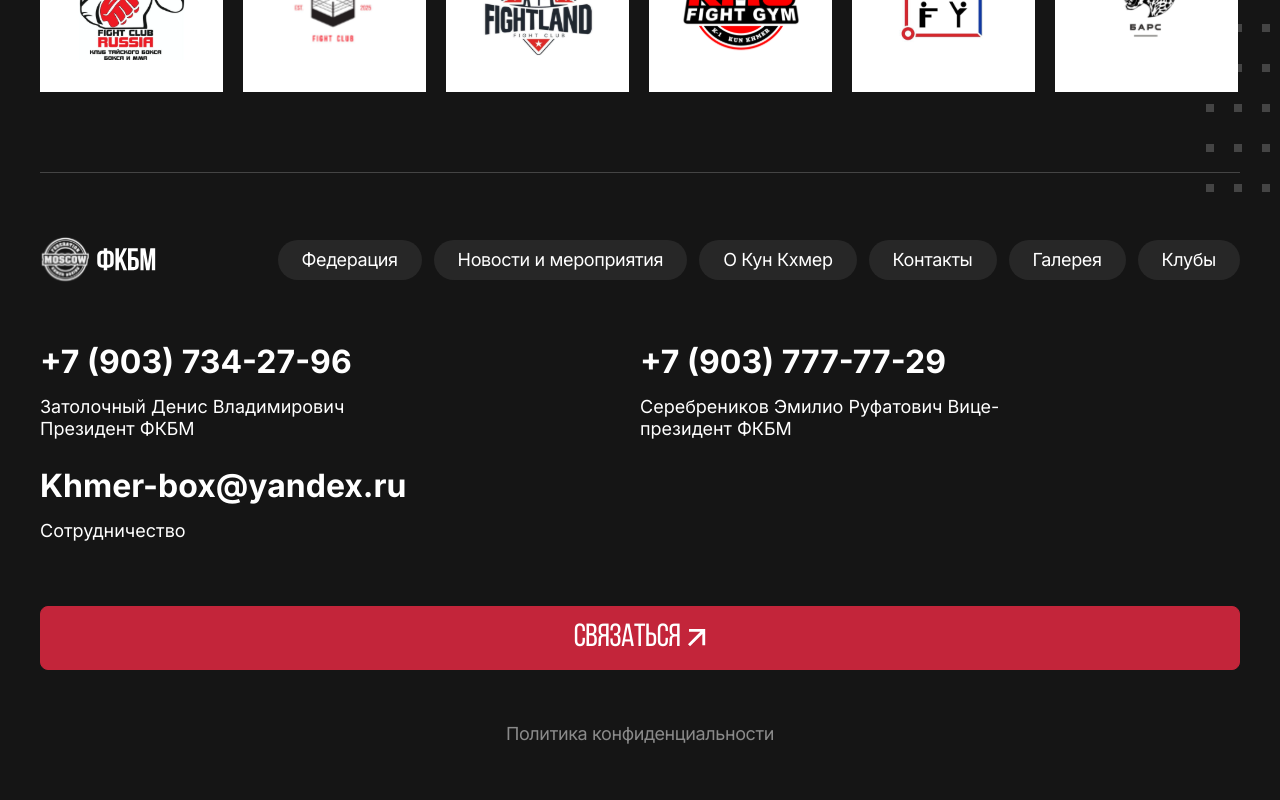
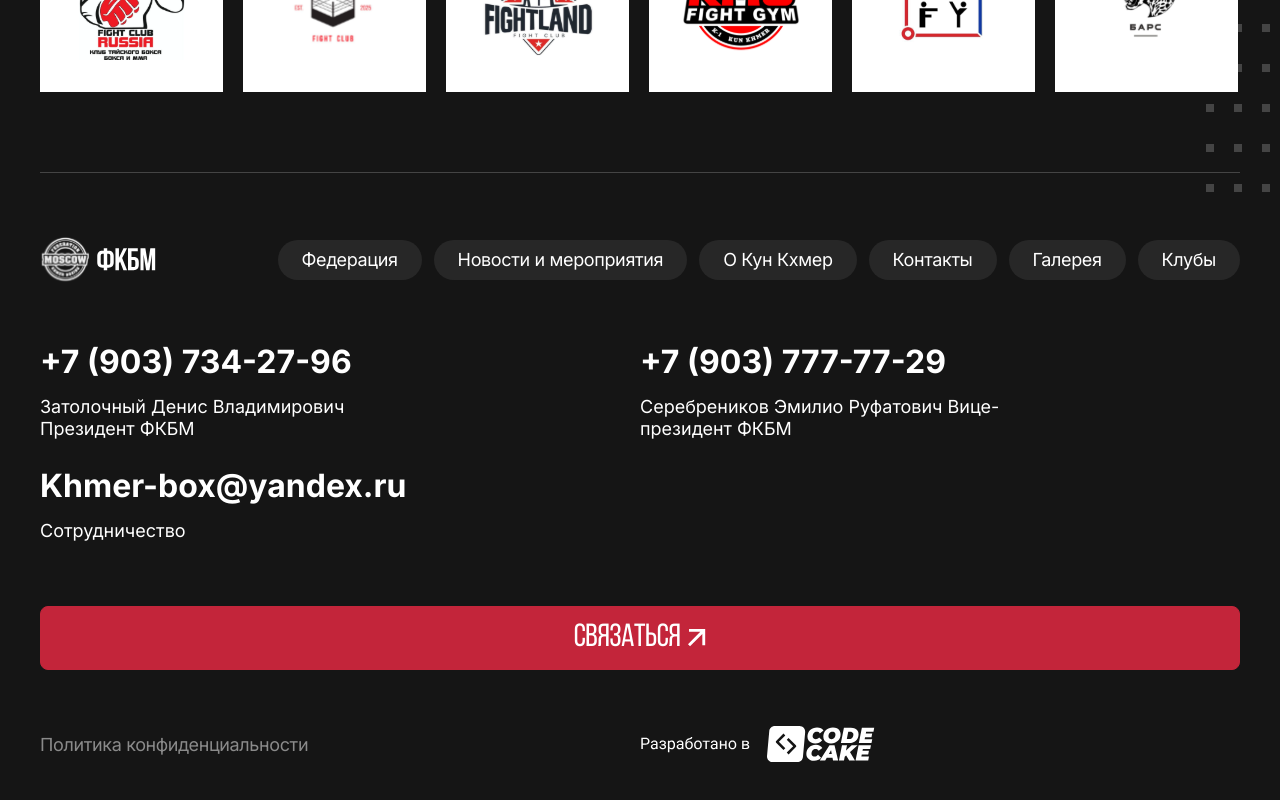
Before and after one commit to GRSdzn/sport-next-app, a Next.js app: page / in a window 1280 px wide. Shown: the part 7157-7957 px from the top of the page. Built offline with nearby package versions, Linux system fonts and the light colour scheme; no server answers.

Commit message:
add codeCake

```diff
--- /dev/null
+++ b/src/components/layout/ClientButton/ClientButton.tsx
@@ -0,0 +1,60 @@
+'use client'
+
+import React, {useCallback, useState} from 'react';
+import {Button} from "@/components/ui/Button/Button";
+import Image from "next/image";
+import Link from "next/link";
+import {CodeCake} from "@/components/layout/CodeCake";
+import ContactModal from "@/components/ui/ContactModal/ContactModal";
+import CallbackModal from "@/components/ui/CallbackModal";
+
+type ModalType = 'contact' | 'callback' | null;
+
+export const ClientButton = () => {
+  const [activeModal, setActiveModal] = useState<ModalType>(null);
+
+  const openModal = useCallback((modalType: ModalType) => {
+    setActiveModal(modalType);
+  }, []);
+
+  const closeModal = useCallback(() => {
+    setActiveModal(null);
+  }, []);
+  return (
+    <>
+      <div className="footer__button-container">
+        {/* BUTTON - СВЯЗАТЬСЯ */}
+        <Button
+          type="button"
+          aria-label="Связаться с нами"
+          variant="primary"
+          size="lg"
+          fullWidth
+          icon={<Image src="/images/icons/icon-arrow.svg" alt="Иконка стрелки" width={18} height={18} />}
+          iconPosition="right"
+          onClick={() => openModal('callback')}
+        >
+          Связаться
+        </Button>
+        <div className="adaptive-container">
+          <p>
+            <Link
+              href="/privacy-policy"
+              className="footer__privacy-policy-link"
+              aria-label="Политика конфиденциальности"
+            >
+              Политика конфиденциальности
+            </Link>
+          </p>
+          <CodeCake />
+        </div>
+      </div>
+      <ContactModal
+        isOpen={activeModal === 'contact'}
+        onClose={closeModal}
+        onOpenCallback={() => openModal('callback')}
+      />
+      <CallbackModal isOpen={activeModal === 'callback'} onClose={closeModal} />
+    </>
+  );
+};
--- /dev/null
+++ b/src/components/layout/ClientButton/index.ts
@@ -0,0 +1 @@
+export * from './ClientButton';
--- /dev/null
+++ b/src/components/layout/CodeCake/CodeCake.tsx
@@ -0,0 +1,10 @@
+import Image from "next/image";
+
+export const CodeCake = () => {
+  return (
+    <a href="https://t.me/konstankk" target="_blank" rel="noopener"
+       aria-label="Ссылка на контакт разработчика (откроется в новой вкладке)">
+      <Image src="/images/codecake.svg" alt="Разработано в CODECAKE" width={235} height={37}/>
+    </a>
+  );
+};
--- /dev/null
+++ b/src/components/layout/CodeCake/index.ts
@@ -0,0 +1 @@
+export * from './CodeCake';
--- a/src/components/layout/Footer.tsx
+++ b/src/components/layout/Footer.tsx
@@ -1,27 +1,12 @@
-'use client';
-
 import '@/styles/layout/footer.scss';
 import Image from 'next/image';
 import { Button } from '../ui/Button/Button';
 import Link from 'next/link';
 import { FOOTER_BUTTONS } from '../constants/footer-buttons';
-import ContactModal from '../ui/ContactModal/ContactModal';
-import CallbackModal from '../ui/CallbackModal/CallbackModal';
-import { useState, useCallback } from 'react';
+import {ClientButton} from "@/components/layout/ClientButton";
 
-type ModalType = 'contact' | 'callback' | null;
-
+/** сделал футер серверной компонентой */
 export default function Footer() {
-  const [activeModal, setActiveModal] = useState<ModalType>(null);
-
-  const openModal = useCallback((modalType: ModalType) => {
-    setActiveModal(modalType);
-  }, []);
-
-  const closeModal = useCallback(() => {
-    setActiveModal(null);
-  }, []);
-
   return (
     <footer className="footer" role="contentinfo">
       <div className="footer__container">
@@ -90,38 +75,8 @@ export default function Footer() {
           </div>
         </address>
 
-        {/* BUTTON - СВЯЗАТЬСЯ */}
-        <div className="footer__button-container">
-          <Button
-            type="button"
-            aria-label="Связаться с нами"
-            variant="primary"
-            size="lg"
-            fullWidth
-            icon={<Image src="/images/icons/icon-arrow.svg" alt="Иконка стрелки" width={18} height={18} />}
-            iconPosition="right"
-            onClick={() => openModal('callback')}
-          >
-            Связаться
-          </Button>
-          <p className="footer__privacy-policy">
-            <Link
-              href="/privacy-policy"
-              className="footer__privacy-policy-link"
-              aria-label="Политика конфиденциальности"
-            >
-              Политика конфиденциальности
-            </Link>
-          </p>
-        </div>
+        <ClientButton />
       </div>
-
-      <ContactModal
-        isOpen={activeModal === 'contact'}
-        onClose={closeModal}
-        onOpenCallback={() => openModal('callback')}
-      />
-      <CallbackModal isOpen={activeModal === 'callback'} onClose={closeModal} />
     </footer>
   );
 }
--- a/src/styles/layout/footer.scss
+++ b/src/styles/layout/footer.scss
@@ -149,6 +149,25 @@
     }
   }
 
+  .adaptive-container {
+    width: 100%;
+    display: flex;
+    flex-direction: row;
+    align-items: center;
+    gap: 200px;
+
+    > * {
+      width: 100%;
+      max-width: 400px;
+    }
+
+    @include mixin.respond('tablet') {
+      align-items: flex-start;
+      flex-direction: column;
+      gap: 40px;
+    }
+  }
+
   &__privacy-policy-link {
     font-size: 18px;
     font-weight: 400;
```
Also changed, not shown: public/images/codecake.svg (added).
